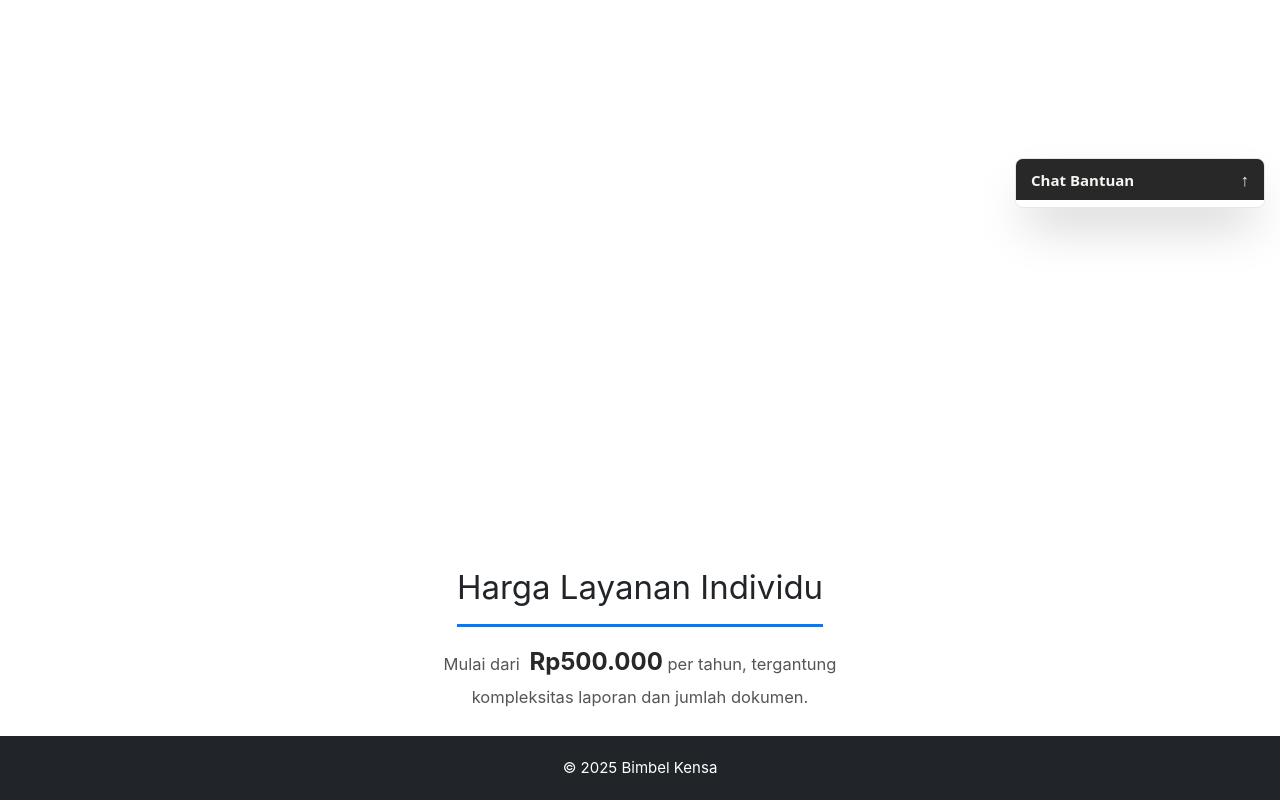
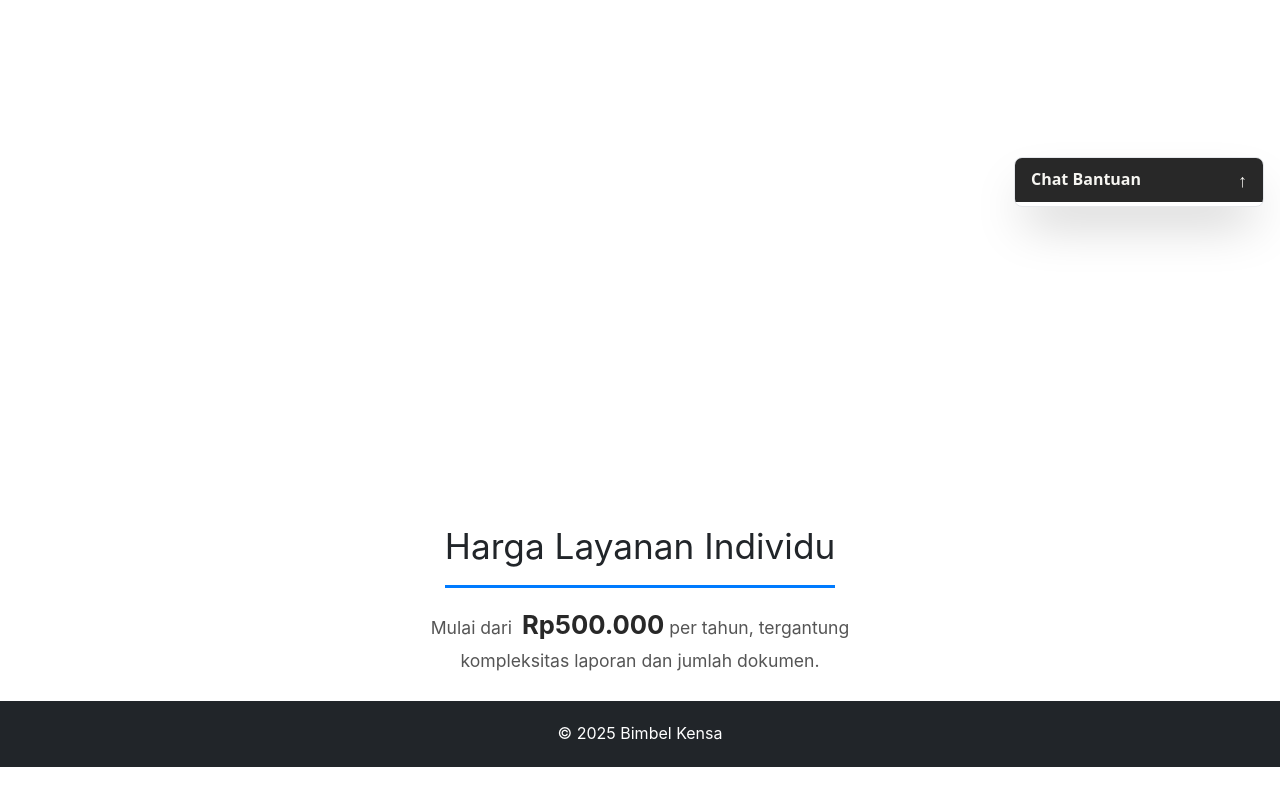
Before and after one commit to ronaldsetjianta/bimbelkensa, a React (Create React App) app: page /layanan-individu in a window 1280 px wide. Shown: the part 577-1377 px from the top of the page. After the commit the page ends 1344 px from the top, so only its background shows below. Built offline with nearby package versions, Linux system fonts and the light colour scheme.

Commit message:
Refine UI design for 100% scale

```diff
--- a/src/App.css
+++ b/src/App.css
@@ -1,6 +1,5 @@
-/* PERUBAHAN 1: Sedikit mengecilkan font dasar global */
 html {
-  font-size: 15px; /* Diubah dari 16px */
+  font-size: 16px;
 }
 
 @tailwind base;
@@ -35,9 +34,8 @@ body {
   line-height: 1.6;
 }
 
-/* PERUBAHAN 2: Memperlebar container utama */
 .container {
-  max-width: 1280px; /* Diubah dari 1200px */
+  max-width: 1200px;
   margin: 0 auto;
   padding: 0 20px;
 }
@@ -144,7 +142,8 @@ body {
     rgba(255, 255, 255, 0.08) 10px,
     rgba(255, 255, 255, 0.08) 20px
   );
-  padding: 30px 0;
+  /* PERUBAHAN 1: Mengurangi padding vertikal agar lebih kompak */
+  padding: 40px 0;
   color: white;
   display: flex;
   align-items: center;
@@ -160,9 +159,8 @@ body {
   max-width: 70%;
 }
 
-/* PERUBAHAN 3: Sedikit menyesuaikan clamp font */
 .hero h1 {
-  font-size: clamp(1.4rem, 3vw, 2.1rem);
+  font-size: clamp(1.5rem, 3vw, 2.2rem);
   margin: 0;
   font-weight: 500;
   line-height: 1.4;
@@ -170,7 +168,7 @@ body {
 
 .quote-author {
   text-align: right;
-  font-size: clamp(0.9rem, 2vw, 1rem);
+  font-size: clamp(0.9rem, 2vw, 1.1rem);
   margin: 1rem 0 0 0;
   font-style: italic;
   font-weight: 400;
@@ -179,8 +177,9 @@ body {
 
 
 /* --- SECTIONS --- */
+/* PERUBAHAN 2: Mengurangi padding vertikal global untuk section */
 section#layanan, section#kontak, section#tentang {
-  padding: 60px 0;
+  padding: 50px 0;
 }
 
 section#layanan {
@@ -192,8 +191,8 @@ section#layanan, section#kontak {
 }
 
 .container h2 {
-  font-size: clamp(2.4rem, 5vw, 2.8rem);
-  margin-bottom: 50px;
+  font-size: clamp(2.5rem, 5vw, 3rem);
+  margin-bottom: 40px; /* Sedikit dikurangi */
   color: var(--color-dark-text);
   border-bottom: 3px solid var(--color-primary);
   display: inline-block;
@@ -205,17 +204,20 @@ section#layanan, section#kontak {
   border-bottom: none;
 }
 
+/* Grid untuk 6 item Layanan */
 .layanan-grid {
   display: grid;
   grid-template-columns: repeat(3, 1fr);
-  gap: 30px;
+  /* PERUBAHAN 3: Mengurangi jarak antar kotak agar lebih muat */
+  gap: 20px;
   text-align: left;
 }
 
+/* Grid baru untuk 3 item Kontak */
 .kontak-grid {
   display: grid;
   grid-template-columns: repeat(3, 1fr);
-  gap: 30px;
+  gap: 20px; /* Disesuaikan */
   text-align: left;
 }
 
@@ -227,7 +229,8 @@ section#layanan, section#kontak {
 
 .layanan-item {
   background: var(--color-background);
-  padding: 20px;
+  /* PERUBAHAN 4: Sedikit mengurangi padding internal kotak */
+  padding: 15px;
   border-radius: 8px;
   box-shadow: 0 4px 10px rgba(0, 0, 0, 0.08);
   transition: transform 0.3s ease, box-shadow 0.3s ease, background-color 0.3s ease;
```
